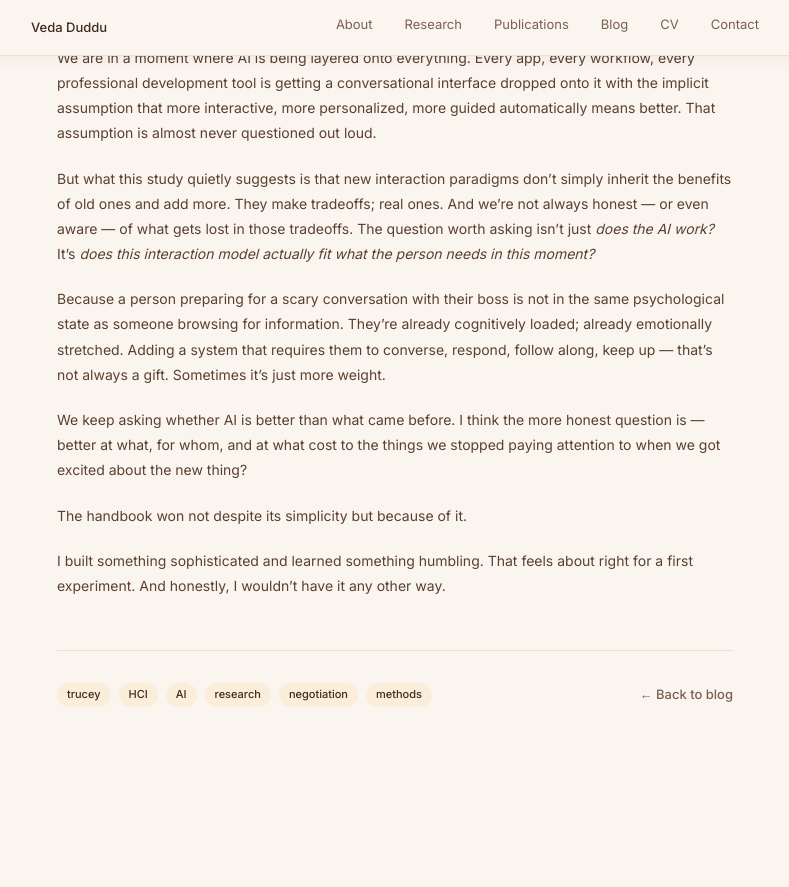
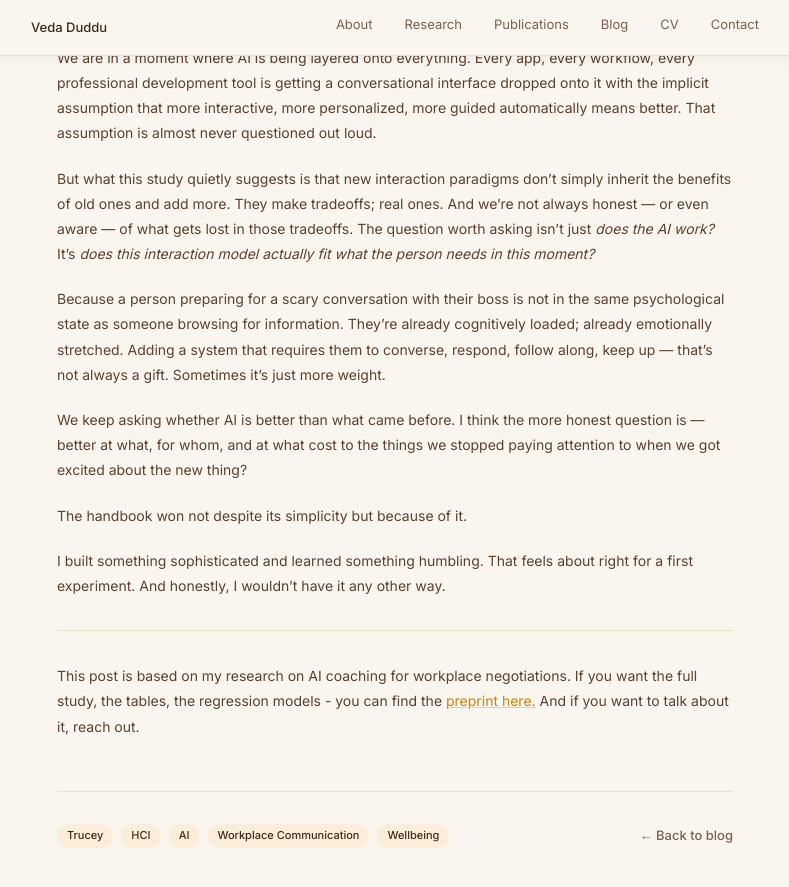
Before and after one commit to vedaduddu/vedaduddu.github.io, a Jekyll site: the page built from _posts/2026-04-11-the-pdf-won.md, in a window 1280 px wide and 900 px high, scrolled down 2905 px. Shown: the top 887 px of the window, without its empty margins (245-1034 px from the left). Built offline with Jekyll 4.4.1, drawn with Linux system fonts in a browser that asks for light colours; before the commit the page ends 3664 px from its top, so only the background shows below that.

Commit message:
add pdf-won post with preprint link

```diff
--- a/_posts/2026-04-11-the-pdf-won.md
+++ b/_posts/2026-04-11-the-pdf-won.md
@@ -2,7 +2,7 @@
 layout: post
 title: "The PDF Won. And I'm So Glad It Did."
 category: academic
-tags: [trucey, HCI, AI, research, negotiation, methods]
+tags: [Trucey, HCI, AI, Workplace Communication, Wellbeing]
 ---
 
 I spent months building Trucey. Designing the personality calibration, the theory-grounded advice generation, the role-based rehearsal simulation where an AI would play your difficult boss back at you with enough resistance to actually make you sweat a little. This wasn't a chatbot I threw together. Every design decision was grounded in actual negotiation theory — Brett and Thompson's framework for how power asymmetry shapes these conversations, Bradley and Campbell's model of how difficult workplace interactions unfold across phases, and what the literature tells us about why people fail to negotiate even when they know exactly what they should do. Fear. Perceived risk. The weight of power imbalance. I wanted to build something that addressed all of that.
@@ -74,3 +74,7 @@ We keep asking whether AI is better than what came before. I think the more hone
 The handbook won not despite its simplicity but because of it.
 
 I built something sophisticated and learned something humbling. That feels about right for a first experiment. And honestly, I wouldn't have it any other way.
+
+---
+
+This post is based on my research on AI coaching for workplace negotiations. If you want the full study, the tables, the regression models - you can find the [preprint here.](https://arxiv.org/abs/2509.22545) And if you want to talk about it, reach out.
```
